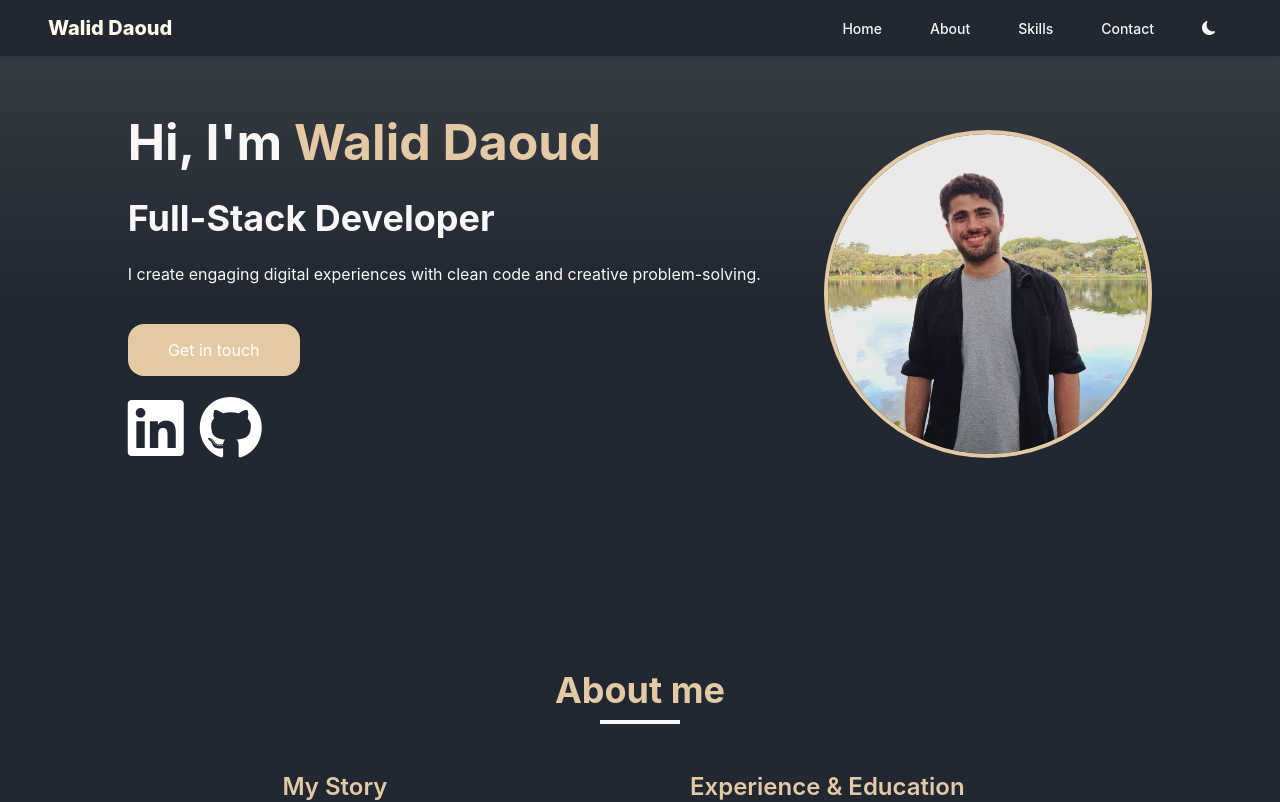
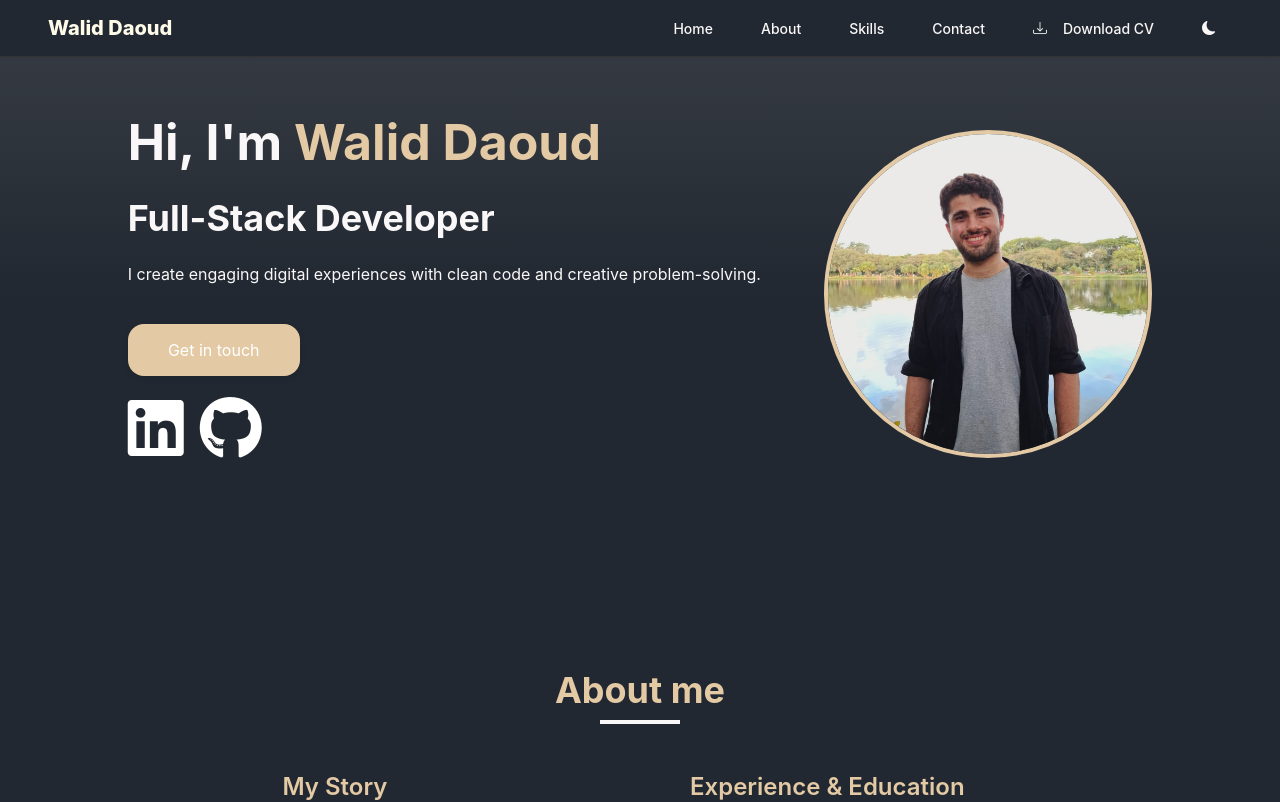
Before and after one commit to WalidcoDaoud/Portfolio, an Angular app: page / in a window 1280 px wide. Shown: the top 802 px of the page. Built offline with nearby package versions, Linux system fonts and the light colour scheme.

Commit message:
feature: download cv button and nav style adjusted

```diff
--- a/src/app/components/nav/nav.component.html
+++ b/src/app/components/nav/nav.component.html
@@ -15,6 +15,7 @@
           >
             {{ item.name }}
           </a>
+          <a href="/Walid-Alsaid-Daoud-CV.pdf" download class="item-link download-button"><i class="bi bi-download"></i>Download CV</a>
           <button class="item-link" (click)="toggleDarkMode()"><i class="bi bi-moon-fill"></i></button>
         </div>
       </div>
--- a/src/app/components/nav/nav.component.sass
+++ b/src/app/components/nav/nav.component.sass
@@ -64,8 +64,9 @@
             &:hover
               color: nav.$gray-900
               background-color: nav.$gray-200
-              transform: translateY(-1px)
-              transition-duration: 0.1s
+              transform: translateY(-3px)
+              box-shadow: 0 0 12px rgba(0, 0, 0, 0.1), 0 6px 20px rgba(0, 0, 0, 0.1)
+              transition: transform 0.3s cubic-bezier(0.25, 0.8, 0.25, 1), box-shadow 0.3s cubic-bezier(0.25, 0.8, 0.25, 1), background-color 0.3s ease, color 0.3s ease
 
             &:focus
               outline: nav.$nav-focus-ring
@@ -75,6 +76,10 @@
               background-color: color.adjust(nav.$gray-200, $lightness: -5%)
               transition-duration: 0.05s
               transform: translateY(0) scale(0.98)
+
+          .download-button
+            display: flex
+            gap: 1rem
 
       .menu-button
         display: none
```
Also changed, not shown: 1 other file (tests, documents, lock files or other folders).
